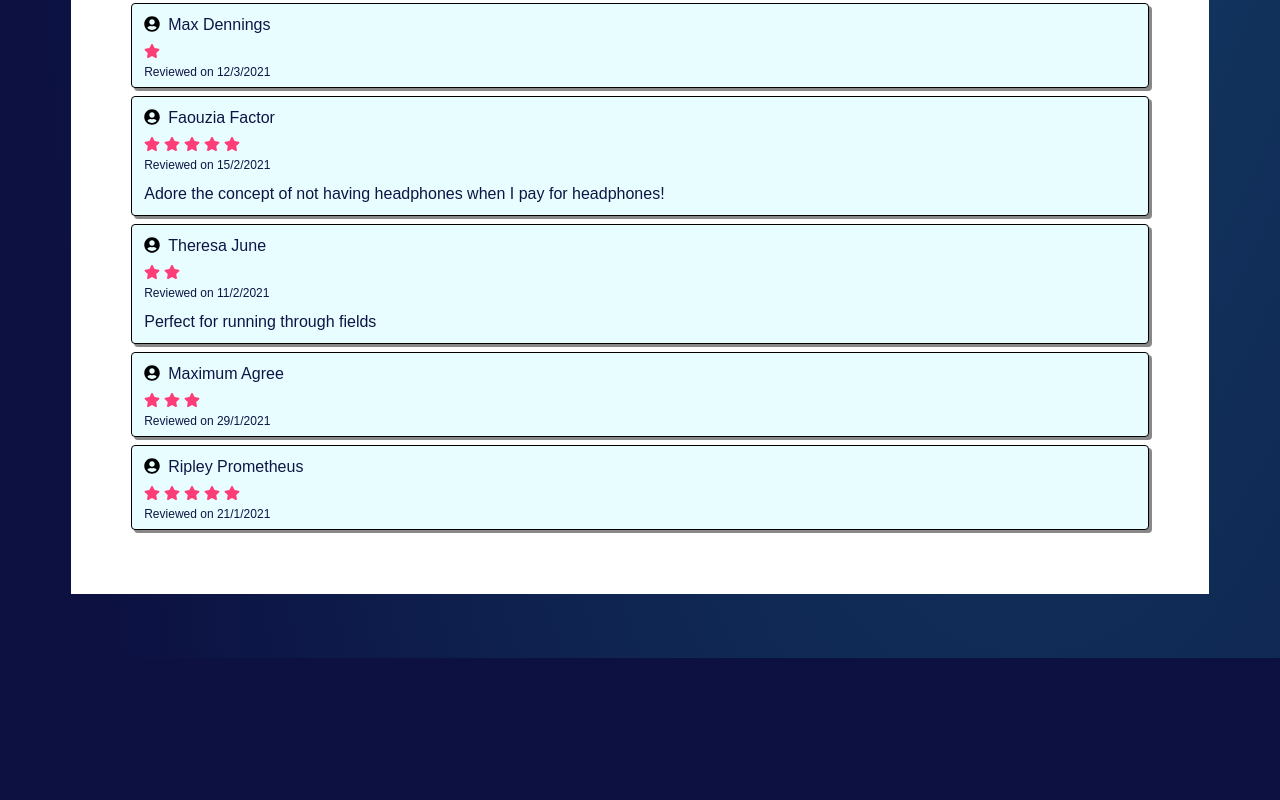
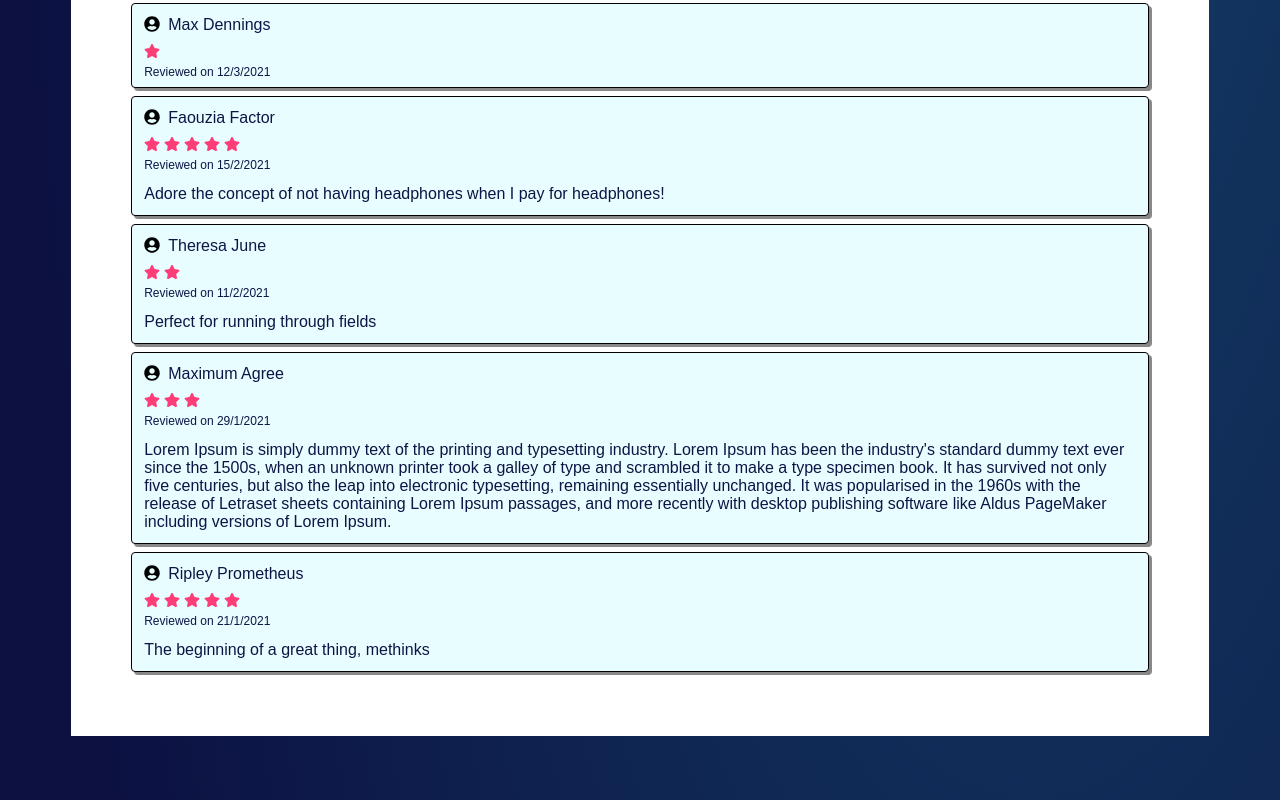
Before and after one commit to MashR3/Customer-Feedback-Page, a React (Create React App) app: page / in a window 1280 px wide. Shown: the part 1785-2585 px from the top of the page. Before the commit the page ends 2443 px from the top, so only its background shows below. Built offline with nearby package versions, Linux system fonts and the light colour scheme.

Commit message:
readme updated

```diff
--- a/src/components/Comment.tsx
+++ b/src/components/Comment.tsx
@@ -66,6 +66,7 @@
   font-weight: 100;
   p {
     margin: 4px;
+    text-align: left;
   }
   .time-container {
     margin: 4px;
--- a/src/data/MockComments.json
+++ b/src/data/MockComments.json
@@ -100,7 +100,7 @@
     "name": "Maximum Agree",
     "email": "maxag1971@yahoo.com",
     "rating": 3,
-    "comment": "",
+    "comment": "Lorem Ipsum is simply dummy text of the printing and typesetting industry. Lorem Ipsum has been the industry's standard dummy text ever since the 1500s, when an unknown printer took a galley of type and scrambled it to make a type specimen book. It has survived not only five centuries, but also the leap into electronic typesetting, remaining essentially unchanged. It was popularised in the 1960s with the release of Letraset sheets containing Lorem Ipsum passages, and more recently with desktop publishing software like Aldus PageMaker including versions of Lorem Ipsum.",
     "dateObject": {
       "day": 29,
       "month": 1,
@@ -112,7 +112,7 @@
     "name": "Ripley Prometheus",
     "email": "aliensarereal1979@hotmail.com",
     "rating": 5,
-    "comment": "",
+    "comment": "The beginning of a great thing, methinks",
     "dateObject": {
       "day": 21,
       "month": 1,
```
Also changed, not shown: 1 other file (tests, documents, lock files or other folders).
